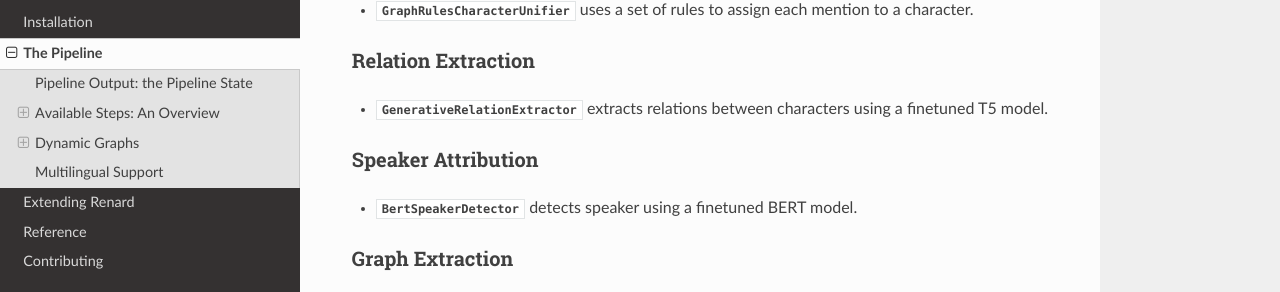
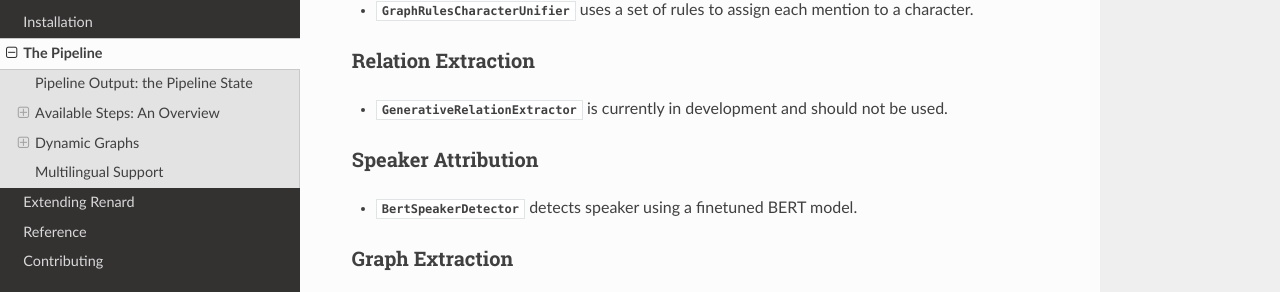
Before and after one commit to CompNet/Renard, a Sphinx documentation site: the page built from docs/pipeline.rst, in a window 1280 px wide and 900 px high, scrolled down 3296 px. Shown: the part 159-451 px from the top of the window. Built offline with Sphinx 7.4.7 and the Read the Docs theme 3.1.0, drawn with Linux system fonts in a browser that asks for light colours.

Commit message:
update docs to indicate the in-dev status of GenerativeRelationExtractor

```diff
--- a/docs/pipeline.rst
+++ b/docs/pipeline.rst
@@ -200,8 +200,8 @@
 Relation Extraction
 -------------------
 
-- :class:`.GenerativeRelationExtractor` extracts relations between characters
-  using a finetuned T5 model.
+- :class:`.GenerativeRelationExtractor` is currently in development
+  and should not be used.
 
 
 Speaker Attribution
```
Also changed, not shown: 1 other file.
